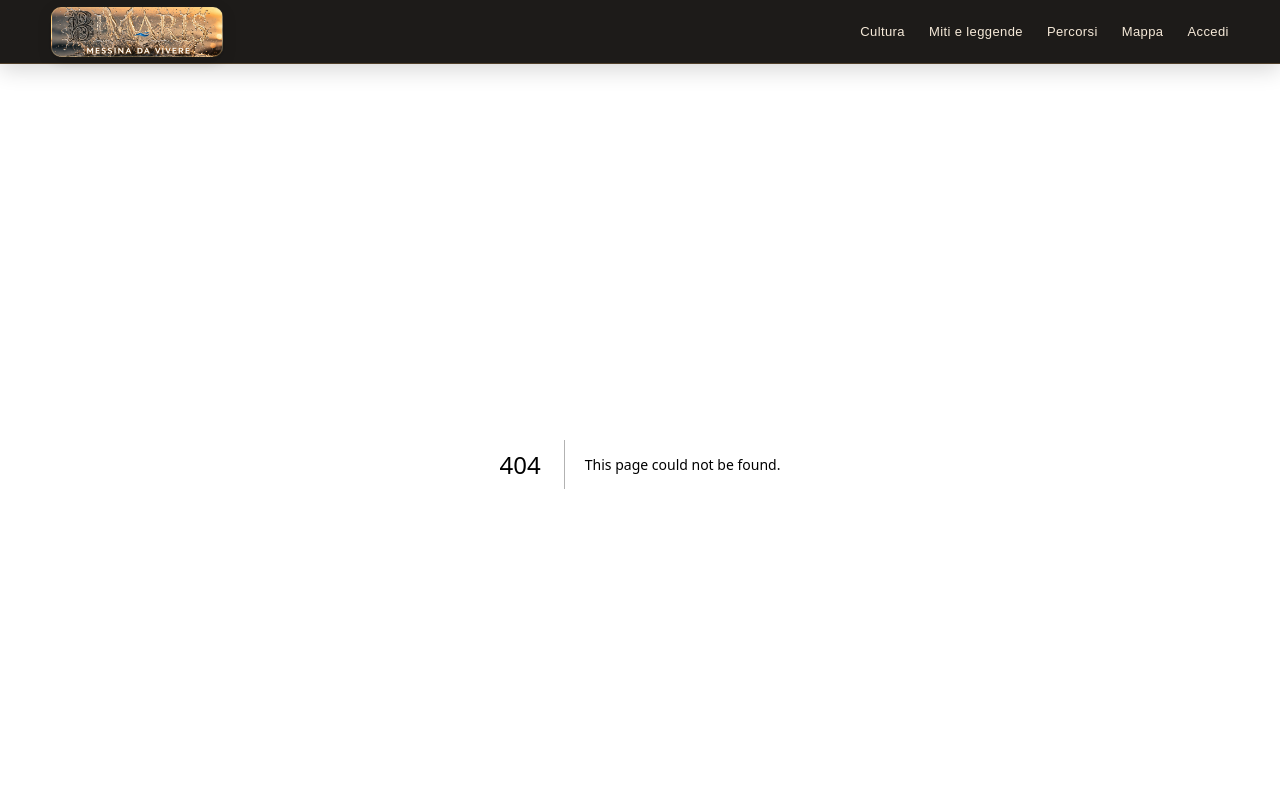
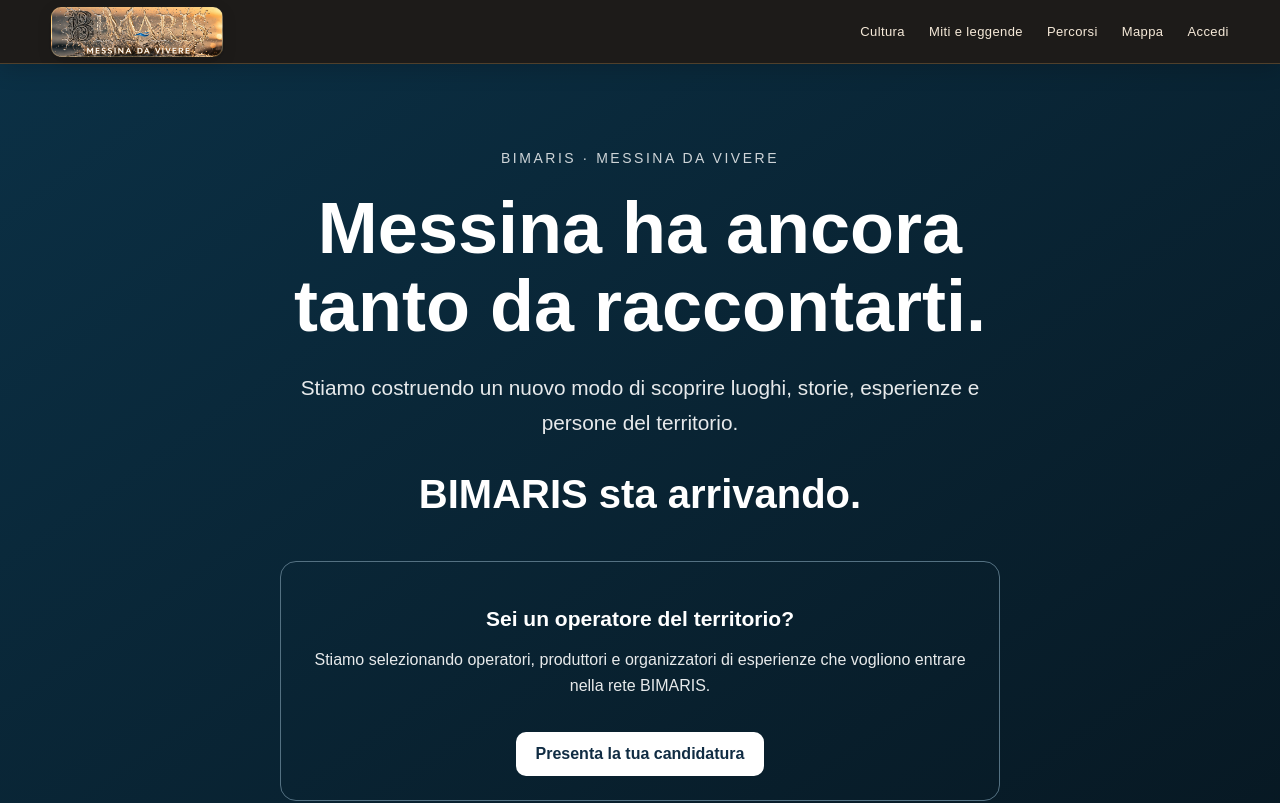
Before and after one commit to giovannibrunetto/bimaris-platform, a Next.js app in the folder apps/web/: page /in-arrivo in a window 1280 px wide. Before the commit this address had no page. Shown: the top 803 px of the page. Built offline with nearby package versions, Linux system fonts and the light colour scheme.

Commit message:
feat: add non-public prelaunch landing page

```diff
--- /dev/null
+++ b/apps/web/app/in-arrivo/page.tsx
@@ -0,0 +1,27 @@
+import Link from "next/link";
+import type { Metadata } from "next";
+
+export const metadata: Metadata = {
+  title: "BIMARIS sta arrivando | Messina da vivere",
+  description: "Un nuovo modo di scoprire Messina, i suoi luoghi, le storie e le esperienze. BIMARIS sta arrivando.",
+  robots: { index: false, follow: false },
+};
+
+export default function ComingSoonPage() {
+  return (
+    <section style={{ minHeight: "80vh", display: "grid", placeItems: "center", padding: "72px 20px", background: "linear-gradient(145deg,#0b3045,#071721)", color: "#fff" }}>
+      <div style={{ width: "100%", maxWidth: 720, textAlign: "center" }}>
+        <p style={{ letterSpacing: ".18em", textTransform: "uppercase", fontSize: 14, opacity: .8 }}>BIMARIS · Messina da vivere</p>
+        <h1 style={{ fontSize: "clamp(2.4rem,6vw,4.5rem)", lineHeight: 1.08, margin: "24px 0" }}>Messina ha ancora tanto da raccontarti.</h1>
+        <p style={{ fontSize: "clamp(1.05rem,2vw,1.3rem)", lineHeight: 1.7, opacity: .9 }}>Stiamo costruendo un nuovo modo di scoprire luoghi, storie, esperienze e persone del territorio.</p>
+        <h2 style={{ marginTop: 32, fontSize: "clamp(1.7rem,4vw,2.5rem)" }}>BIMARIS sta arrivando.</h2>
+        <div style={{ marginTop: 44, padding: "24px", border: "1px solid #547182", borderRadius: 16 }}>
+          <h3 style={{ fontSize: 21, marginBottom: 12 }}>Sei un operatore del territorio?</h3>
+          <p style={{ lineHeight: 1.6, opacity: .9 }}>Stiamo selezionando operatori, produttori e organizzatori di esperienze che vogliono entrare nella rete BIMARIS.</p>
+          <Link href="/operatori/candidatura" style={{ display: "inline-block", marginTop: 18, padding: "13px 20px", borderRadius: 10, background: "#fff", color: "#102c43", fontWeight: 700, textDecoration: "none" }}>Presenta la tua candidatura</Link>
+        </div>
+        <p style={{ marginTop: 28, fontSize: 13, opacity: .7 }}>La data del lancio sarà comunicata quando la piattaforma sarà pronta.</p>
+      </div>
+    </section>
+  );
+}
```
